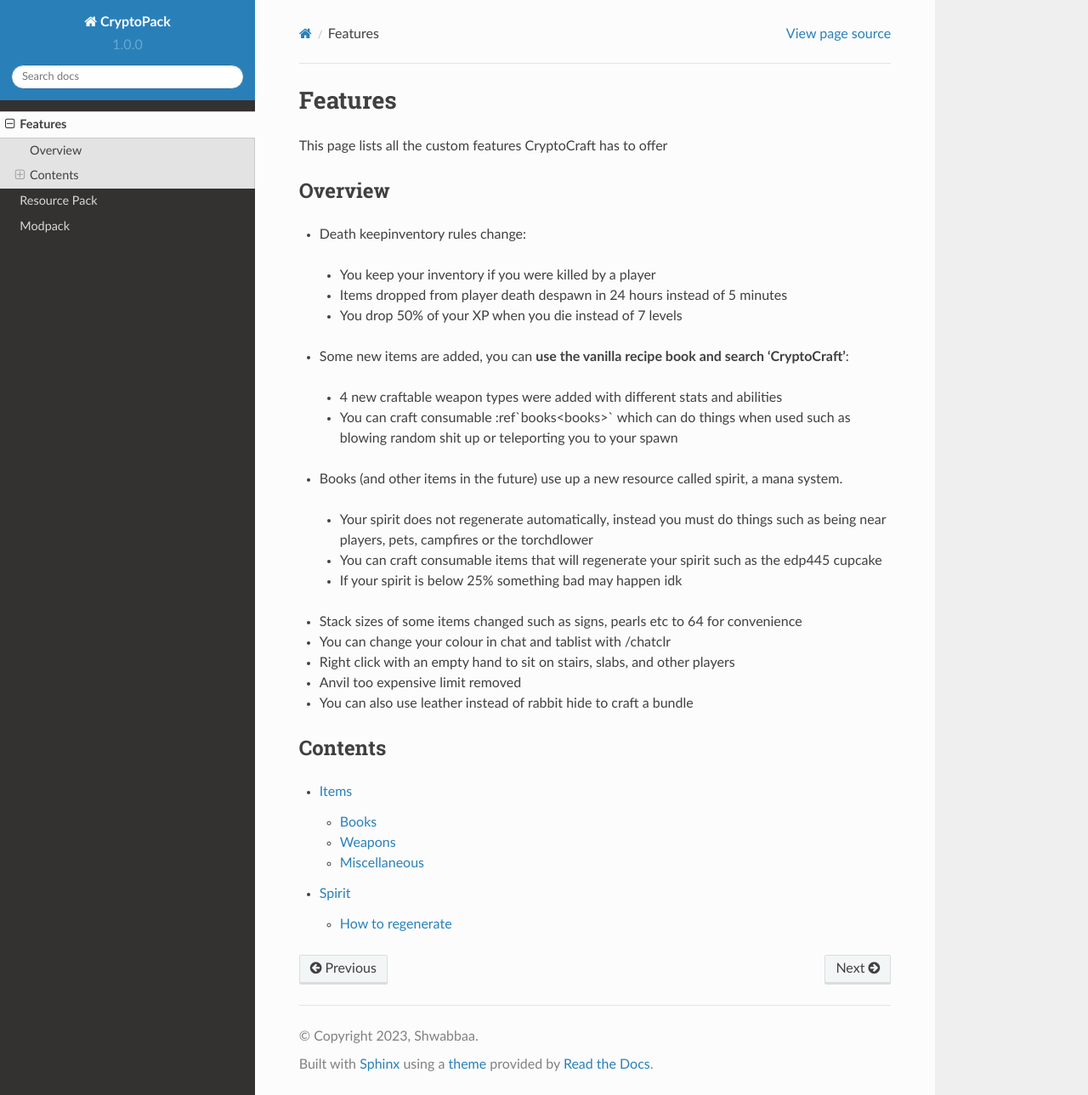
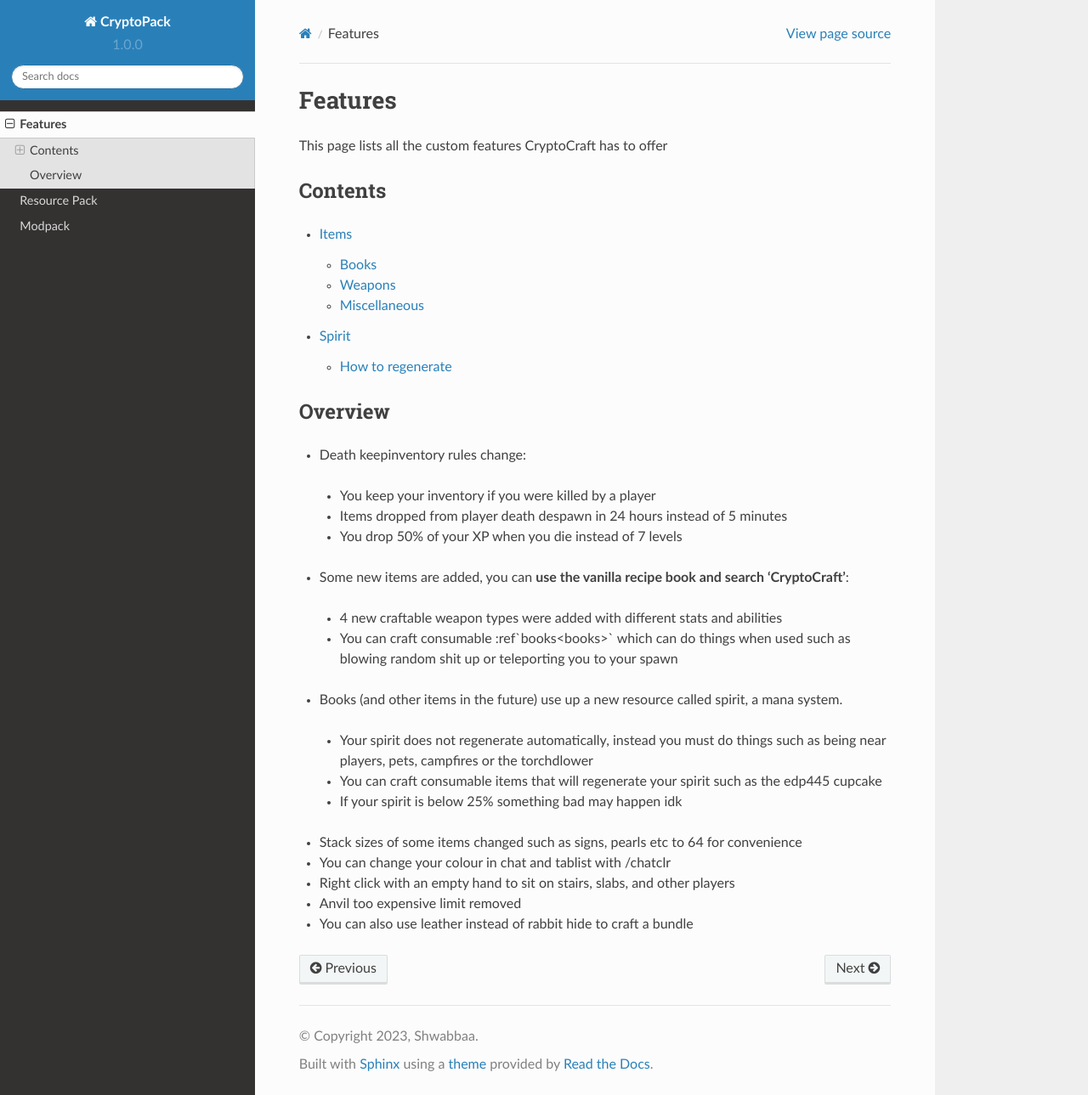
Before and after one commit to Shwabbaa/cryptopack-docs, a Sphinx documentation site: the page built from docs/source/features/index.rst, in a window 1280 px wide and 1289 px high. Shown: the whole window at 85% size. Built offline with Sphinx 7.4.7 and the Read the Docs theme 2.0.0, drawn with Linux system fonts in a browser that asks for light colours; pages that are not in the unit, such as notebooks, are missing from menus; part of the change alters nothing that is shown.

```diff
--- a/docs/source/features/index.rst
+++ b/docs/source/features/index.rst
@@ -2,6 +2,13 @@ Features
 ===================================
 
 This page lists all the custom features CryptoCraft has to offer
+
+Contents
+--------
+.. toctree::
+  items
+  spirit
+  backrooms
 
 Overview
 --------
@@ -22,10 +29,3 @@ Overview
 * Right click with an empty hand to sit on stairs, slabs, and other players
 * Anvil too expensive limit removed
 * You can also use leather instead of rabbit hide to craft a bundle
-
-Contents
---------
-.. toctree::
-  items
-  spirit
-  backrooms
```
